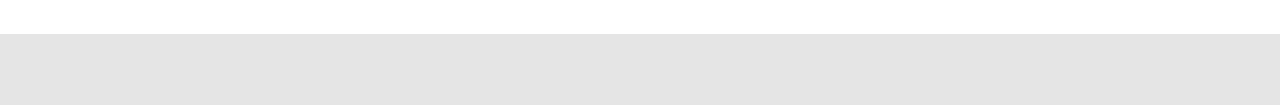
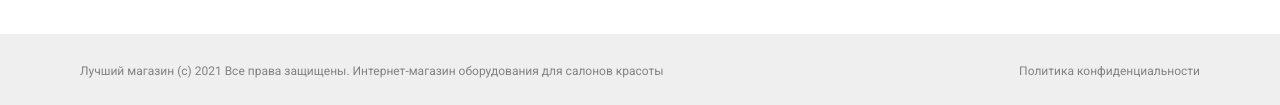
Before and after one commit to dikiyrot/chairs-shop, a plain HTML site: page index.html in a window 1280 px wide. Shown: the part 2875-2980 px from the top of the page. Before the commit the page ends 2909 px from the top, so only its background shows below. Drawn offline with Linux system fonts and the light colour scheme.

Commit message:
add copyright block

```diff
--- a/index.html
+++ b/index.html
@@ -277,11 +277,7 @@
 						/>
 					</a>
 					<a href="#" class="footer__social-link social-link" target="_blank">
-						<img
-							src="./assets/social-icons/vk-icon.svg"
-							alt="VK"
-							class="social-link__icon"
-						/>
+						<img src="./assets/social-icons/vk-icon.svg" alt="VK" class="social-link__icon" />
 					</a>
 					<a href="#" class="footer__social-link social-link" target="_blank">
 						<img
@@ -318,5 +314,17 @@
 			</div>
 		</footer>
 		<!--FOOTER-->
+
+		<!--COPYRIGHT-->
+		<section class="copyright">
+			<div class="wrapper copyright__wrapper">
+				<span class="copyright__text">
+					Лучший магазин (с) 2021 Все права защищены. Интернет-магазин оборудования для салонов
+					красоты
+				</span>
+				<a href="#" class="copyright__link"> Политика конфиденциальности </a>
+			</div>
+		</section>
+		<!--COPYRIGHT-->
 	</body>
 </html>
--- a/scss/index.scss
+++ b/scss/index.scss
@@ -18,6 +18,7 @@
 @import './modules/info-blocks';
 @import './modules/sponsors';
 @import './modules/footer';
+@import './modules/copyright';
 
 //body {
 	//background-color: red;
--- /dev/null
+++ b/scss/modules/_copyright.scss
@@ -0,0 +1,22 @@
+$copyright-background: #EFEFEF;
+$copyright-text-color: #828282;
+
+.copyright {
+  background: $copyright-background;
+
+  &__wrapper {
+    display: flex;
+    justify-content: space-between;
+    align-items: center;
+
+    padding: 30px 0;
+  }
+
+  &__text,
+  &__link {
+    font-size: 1.2rem;
+    line-height: 1.4rem;
+
+    color: $copyright-text-color;
+  }
+}
```
Also changed, not shown: css/index.css, 1 other file.
